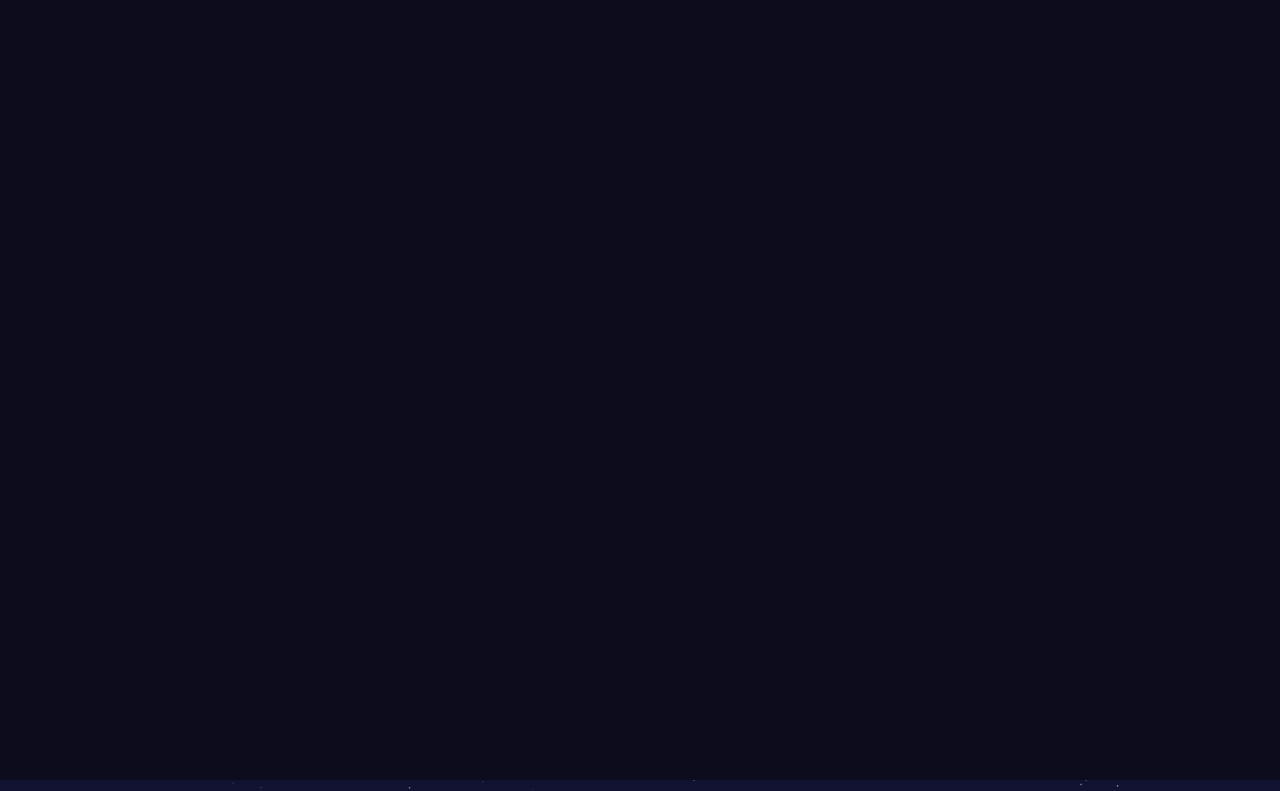
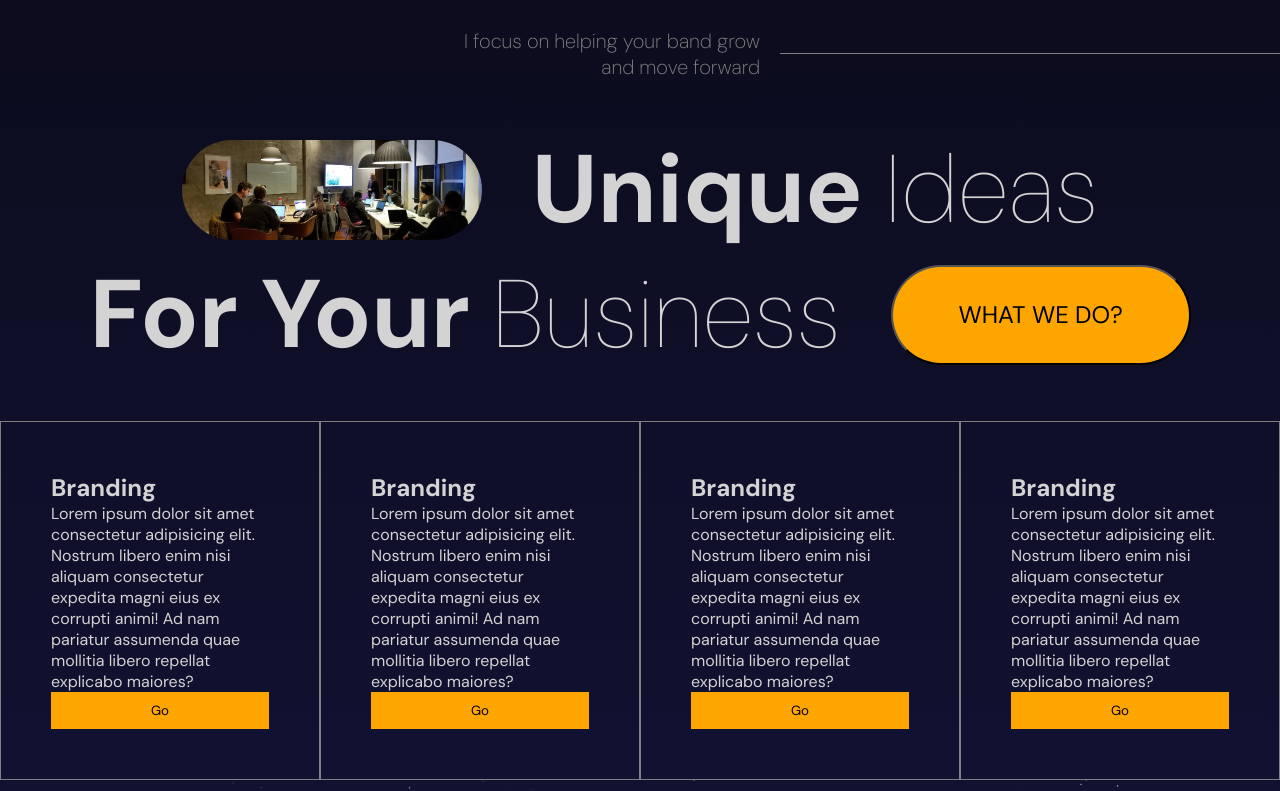
Before and after one commit to ImpiusVenatus/project1-shougata, a React (Vite) app: page / in a window 1280 px wide. Shown: the part 1620-2411 px from the top of the page. Built offline with nearby package versions, Linux system fonts and the light colour scheme.

Commit message:
Services done

```diff
--- a/src/App.jsx
+++ b/src/App.jsx
@@ -3,6 +3,7 @@ import Hero from "./Components/Hero/Hero";
 import Navbar from "./Components/Navbar/Navbar";
 import Parallax from "./Components/Parallax/Parallax";
 import Test from "./Test";
+import Services from "./Components/Services/Services";
 
 const App = () => {
   return <div>
@@ -13,7 +14,7 @@ const App = () => {
     <section id="Services">
       <Parallax type="services"/>
     </section>
-    <section>Services</section>
+    <section><Services /></section>
     <section id="Portfolio">
     <Parallax type= "portfolio"/>
     </section>
--- a/src/Components/Hero/Hero.jsx
+++ b/src/Components/Hero/Hero.jsx
@@ -60,7 +60,7 @@ const Hero = () => {
             Aspirant Web Developer
         </motion.div>
         <div className="imageContainer">
-            <img src="/hero.png" alt="" />
+            <img src="/about.png" alt="" />
         </div>
     </div>
   )
--- a/src/Components/Parallax/Parallax.jsx
+++ b/src/Components/Parallax/Parallax.jsx
@@ -11,17 +11,19 @@ const Parallax = ({type}) => {
         offset: ["start start", "end start"]
     })
 
-    const yBg= useTransform(scrollYProgress, [0,1], ["0%", "100%"])
+    const yText= useTransform(scrollYProgress, [0,1], ["0%", "100%"])
+    const yBg= useTransform(scrollYProgress, [0,1], ["0%", "60%"])
   return (
     <motion.div className="parallax"
         ref={ref}
         style={{background:type==="services"
         ? "linear-gradient(180deg, #111132, #0c0c1d)"
         : "linear-gradient(180deg, #111132, #505064)"}}>
-        <motion.h1 style={{y:yBg}}> {type=== "services" ? "What We Do": "What We Did" }</motion.h1>
+        <motion.h1 style={{y:yText}}>
+          {type=== "services" ? "What We Do": "What We Did" }</motion.h1>
         <motion.div className="mountains"></motion.div>
-        <motion.div className="planets"></motion.div>
-        <motion.div className="stars"></motion.div>
+        <motion.div className="planets" style={{y:yBg, backgroundImage: `url(${type=== "services" ? "/planets.png" : "/sun.png"})`}}></motion.div>
+        <motion.div style={{x:yBg}} className="stars"></motion.div>
     </motion.div>
   )
 }
--- a/src/Components/Parallax/parallax.scss
+++ b/src/Components/Parallax/parallax.scss
@@ -4,6 +4,7 @@
     display: flex;
     align-items: center;
     justify-content: center;
+    overflow: hidden;
 
     h1{
         font-size: 100px;
--- /dev/null
+++ b/src/Components/Services/Services.jsx
@@ -0,0 +1,49 @@
+import "./services.scss"
+import { motion } from "framer-motion"
+
+const Services = () => {
+  return (
+    <motion.div className="services">
+        <motion.div className="textContainer">
+            <p> I focus on helping your band grow
+                <br/>and move forward</p>
+            <hr/>
+        </motion.div>
+        <motion.div className="titleContainer">
+            <div className="title">
+                <img src="/people.webp" alt="" />
+                <h1><b>Unique</b> Ideas</h1>
+            </div>
+            <div className="title">
+                <h1><b>For Your</b> Business</h1>
+                <button>WHAT WE DO?</button>
+            </div>
+
+        </motion.div>
+        <motion.div className="listContainer">
+            <div className="box">
+                <h2>Branding</h2>
+                <p>Lorem ipsum dolor sit amet consectetur adipisicing elit. Nostrum libero enim nisi aliquam consectetur expedita magni eius ex corrupti animi! Ad nam pariatur assumenda quae mollitia libero repellat explicabo maiores?</p>
+                <button>Go</button>
+            </div>
+            <div className="box">
+                <h2>Branding</h2>
+                <p>Lorem ipsum dolor sit amet consectetur adipisicing elit. Nostrum libero enim nisi aliquam consectetur expedita magni eius ex corrupti animi! Ad nam pariatur assumenda quae mollitia libero repellat explicabo maiores?</p>
+                <button>Go</button>
+            </div>
+            <div className="box">
+                <h2>Branding</h2>
+                <p>Lorem ipsum dolor sit amet consectetur adipisicing elit. Nostrum libero enim nisi aliquam consectetur expedita magni eius ex corrupti animi! Ad nam pariatur assumenda quae mollitia libero repellat explicabo maiores?</p>
+                <button>Go</button>
+            </div>
+            <div className="box">
+                <h2>Branding</h2>
+                <p>Lorem ipsum dolor sit amet consectetur adipisicing elit. Nostrum libero enim nisi aliquam consectetur expedita magni eius ex corrupti animi! Ad nam pariatur assumenda quae mollitia libero repellat explicabo maiores?</p>
+                <button>Go</button>
+            </div>
+        </motion.div>
+    </motion.div>
+  )
+}
+
+export default Services
--- /dev/null
+++ b/src/Components/Services/services.scss
@@ -0,0 +1,86 @@
+.services{
+    background: linear-gradient(180deg, #0c0c1d, #111132);
+    height: 100%;
+    display: flex;
+    flex-direction: column;
+    justify-content: space-between;
+    background-repeat: no-repeat;
+
+    .textContainer{
+        flex: 1;
+        align-self: flex-end;
+        display: flex;
+        align-items: center;
+        gap: 20px;
+
+        p{
+            font-weight: 200;
+            font-size: 20px;
+            color: gray;
+            text-align: right;
+        }
+
+        hr{
+            width: 500px;
+            border: none;
+            border-top: 0.5px solid gray;
+        }
+    }
+    .titleContainer{
+        flex: 2;
+        display: flex;
+        flex-direction: column;
+        align-items: center;
+
+
+
+        .title{
+            display: flex;
+            gap: 50px;
+            align-items: center;
+
+
+            img{
+                width: 300px;
+                height: 100px;
+                border-radius: 50px;
+                object-fit: cover;
+            }
+
+            h1{
+                font-size: 96px;
+                font-weight: 100;
+            }
+
+            button{
+                width: 300px;
+                height: 100px;
+                border-radius: 50px;
+                font-size: 24px;
+                background-color: orange;
+                cursor: pointer;
+            }
+        }
+    }
+    .listContainer{
+        flex: 2;
+        display: flex;
+        max-width: 1366px;
+        margin: auto;
+
+        .box{
+            padding: 50px;
+            border: 0.5px solid gray;
+            display: flex;
+            flex-direction: column;
+            justify-content: space-between;
+
+            button{
+                padding: 10px;
+                background-color: orange;
+                border: none;
+            }
+        }
+
+    }
+}
--- a/src/Components/Sidebar/sidebar.scss
+++ b/src/Components/Sidebar/sidebar.scss
@@ -6,6 +6,7 @@
     background-color: white;
     color: black;
     .bg{
+        z-index: 999;
         position: fixed;
         top: 0;
         left: 0;
@@ -27,6 +28,8 @@
         }
     }
     button{
+        z-index: 999;
+        position: fixed;
         width: 50px;
         height: 50px;
         border-radius: 50%;
```
Also changed, not shown: public/about.png (added).
